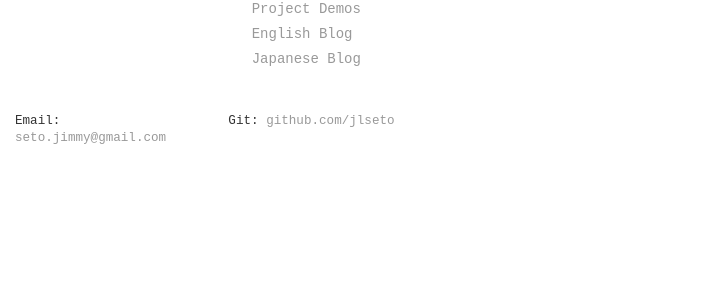
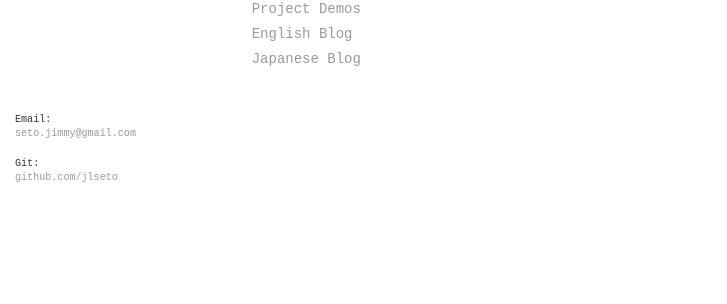
Before and after one commit to JLSeto/blog_angular, a Jekyll site: the page built from index.html, in a window 1280 px wide. Shown: the part 139-443 px from the top of the page, without its empty margins (0-727 px from the left). Built offline with Jekyll 4.4.1, drawn with Linux system fonts in a browser that asks for light colours; nearby versions of some CDN libraries.

Commit message:
Updated Stuff

```diff
--- a/_includes/footer.html
+++ b/_includes/footer.html
@@ -1,6 +1,8 @@
 <footer class="footer">
     <div class="container-fluid row">
+      <span class="text-muted small">
       <p class="col-6 col-md-2">Email: <a href="mailto:seto.jimmy@gmail.com">seto.jimmy@gmail.com</a></p>
       <p class="col-6 col-md-2">Git: <a href="https://github.com/jlseto">github.com/jlseto</a></p>
+      </span>
   </div>
 </footer>
```
